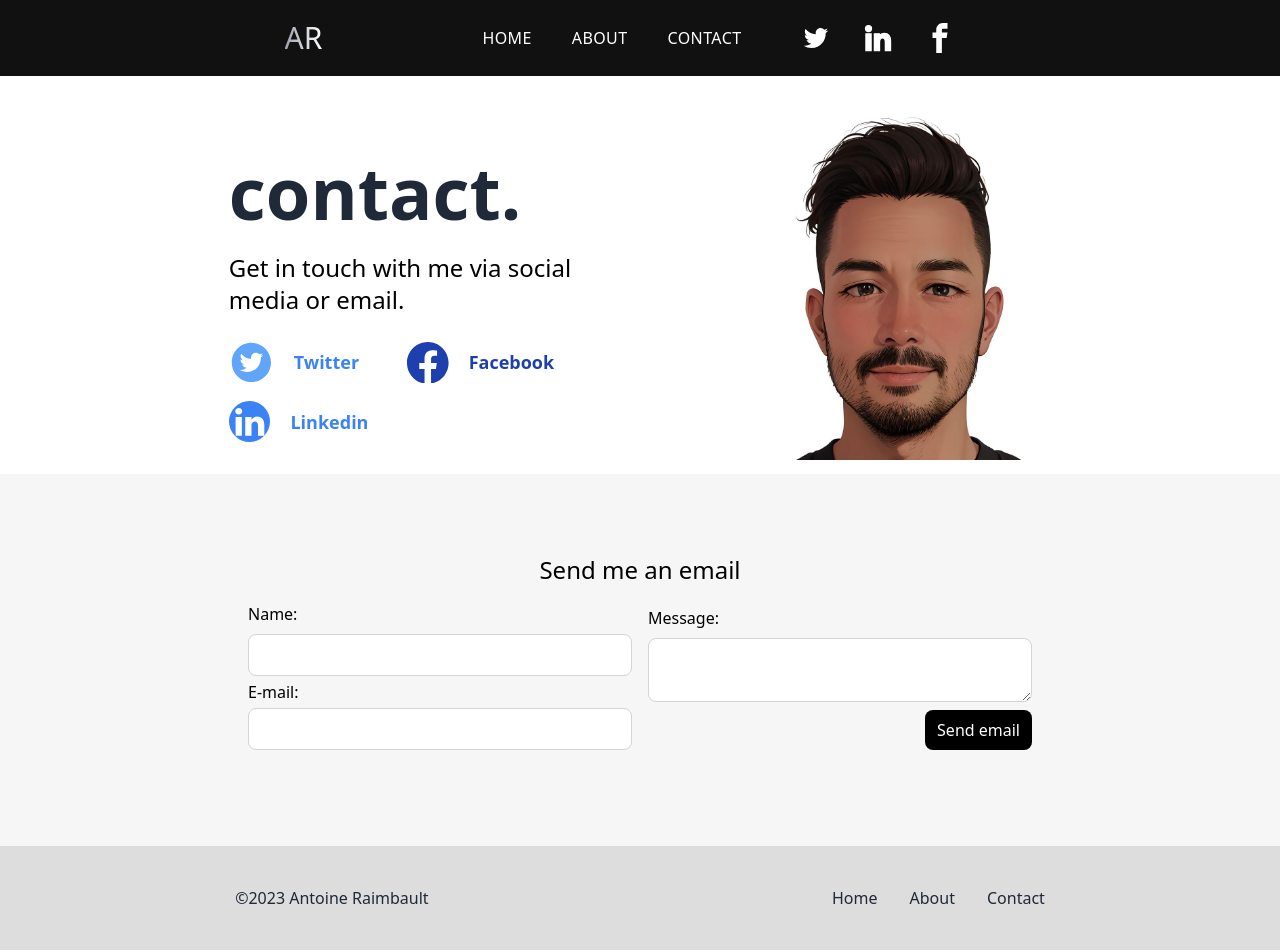
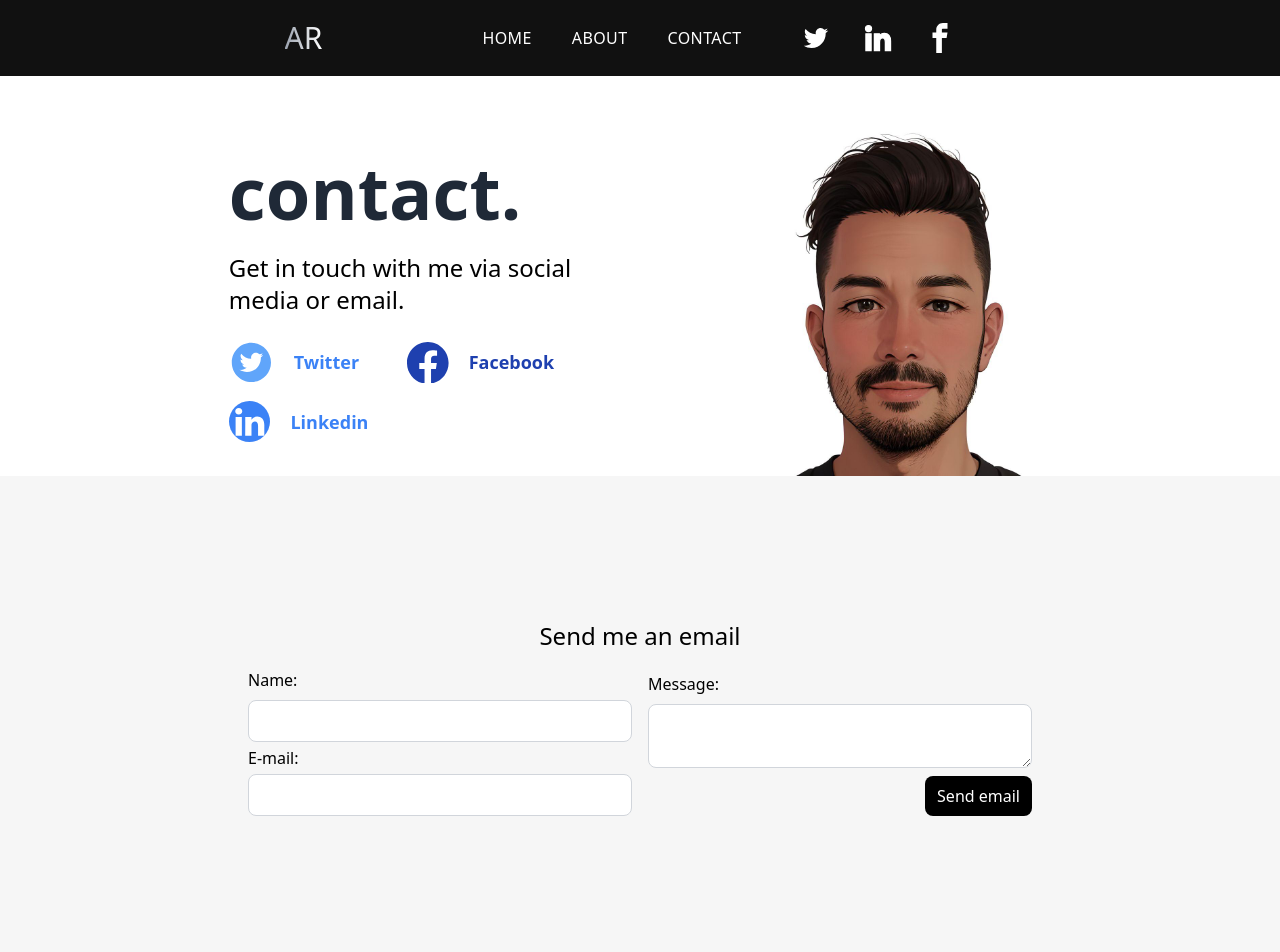
Before and after one commit to frost7t/portfolio, a Next.js app: page /contact in a window 1280 px wide. Shown: the top 952 px of the page. Built offline with nearby package versions, Linux system fonts and the light colour scheme.

Commit message:
modify_mt

```diff
--- a/src/Components/cards/CardContact.js
+++ b/src/Components/cards/CardContact.js
@@ -16,7 +16,7 @@ export default function CardContact({ title, subtitle, url_img }) {
         <CardIconsContact />
       </div>
       <div>
-        <img src={url_img} alt={title} className="h-auto max-w-full mt-4" />
+        <img src={url_img} alt={title} className="h-auto max-w-full md:mt-16 lg:mt-8" />
       </div>
     </div>
   );
--- a/src/Components/cards/CardForm.js
+++ b/src/Components/cards/CardForm.js
@@ -11,7 +11,7 @@ export default function CardForm() {
 
   return (
     <>
-      <div className="flex flex-col items-center  h-full py-10 lg:py-20">
+      <div className="flex flex-col items-center  h-full py-10 md:py-20 lg:py-36">
         <h1 className="text-2xl mb-4">Send me an email</h1>
         <form
           onSubmit={handleSubmit}
```
